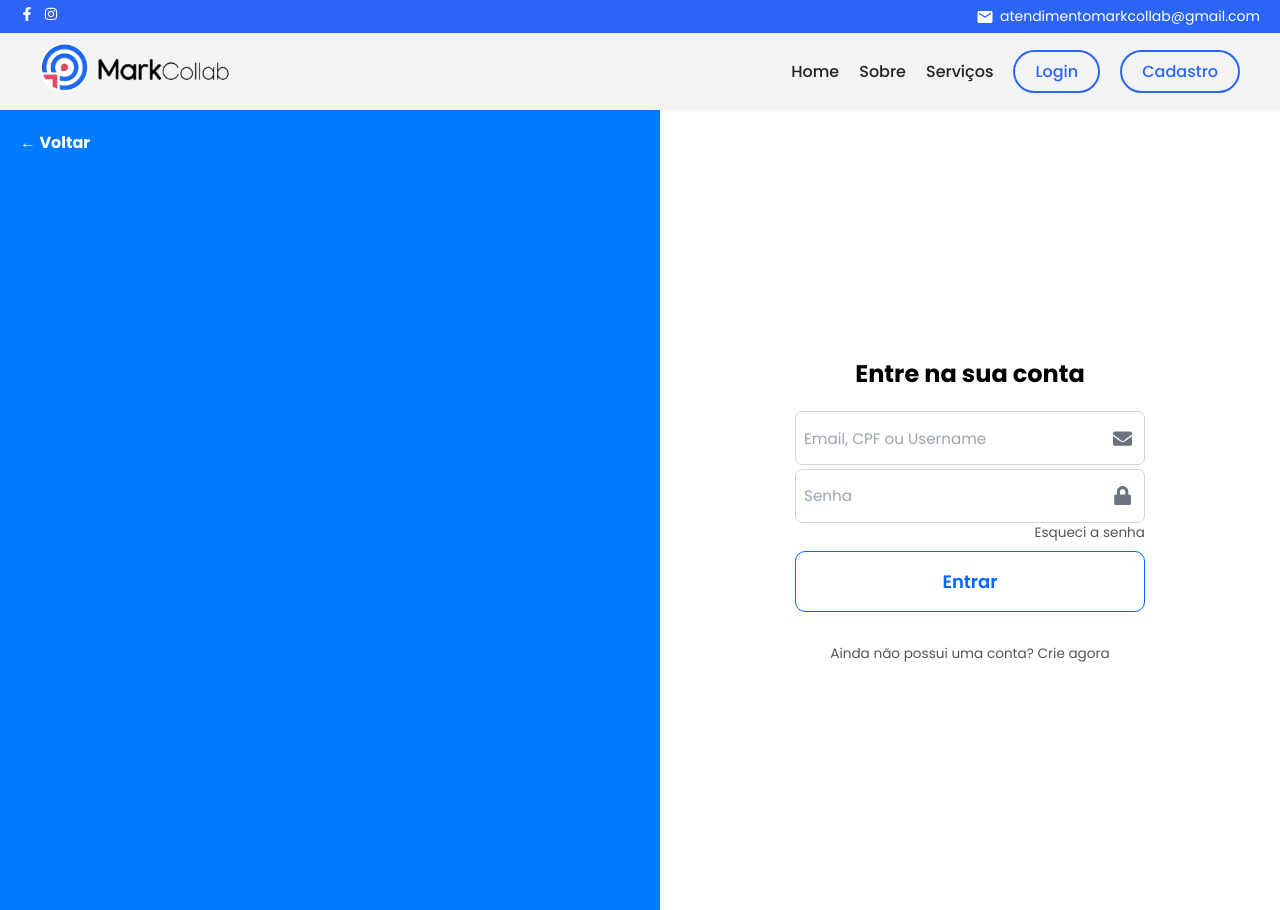
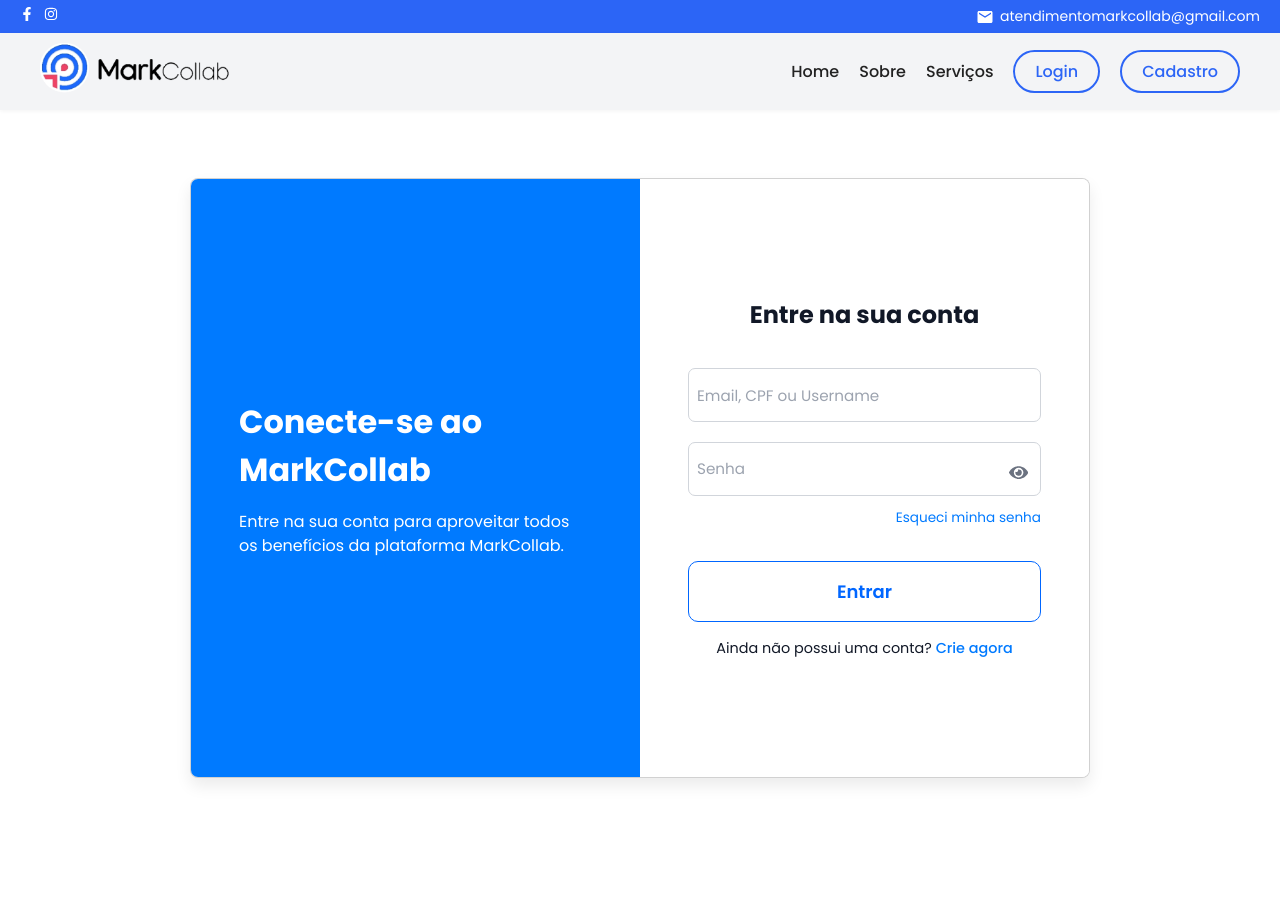
Before and after one commit to fermarino/markcollab-frontend, a React (Vite) app: page /login in a window 1280 px wide. After the commit the page ends 846 px from the top, so only its background shows below. Built offline with nearby package versions, Linux system fonts and the light colour scheme.

Commit message:
style: ajustando css da tela de login

```diff
--- a/src/components/RegisterForm/RegisterForm.jsx
+++ b/src/components/RegisterForm/RegisterForm.jsx
@@ -106,7 +106,7 @@
       )}
 
       <Input
-        label="Nome"
+        label="Nome Completo"
         name="name"
         value={formData.name}
         onChange={handleChange}
@@ -114,7 +114,7 @@
       />
 
       <Input
-        label="Username público"
+        label="Username"
         name="username"
         value={formData.username}
         onChange={handleChange}
@@ -140,7 +140,7 @@
       />
 
       <Input
-        label="Email"
+        label="E-mail"
         name="email"
         type="email"
         value={formData.email}
--- a/src/pages/FazerProposta/FazerProposta.jsx
+++ b/src/pages/FazerProposta/FazerProposta.jsx
@@ -1,6 +1,6 @@
 import { useState } from "react";
 import { useNavigate, useParams } from "react-router-dom";
-import Navbar from '../../components/navbar/Navbar';
+import Navbar from '../../components/Navbar/Navbar';
 import "./FazerProposta.css";
 
 const FazerProposta = () => {
--- a/src/pages/Login/LoginPage.jsx
+++ b/src/pages/Login/LoginPage.jsx
@@ -1,78 +1,109 @@
-import { useContext, useState } from 'react';
+import React, { useState, useContext } from 'react';
 import { useNavigate, Link } from 'react-router-dom';
 import axios from 'axios';
-import { FaEnvelope, FaLock } from 'react-icons/fa';
+import Navbar from '../../components/navbar/Navbar';
 import Input from '../../components/Input/Input';
 import Button from '../../components/Button/Button';
+import SuccessMessage from '../../components/SuccessMessage/SuccessMessage';
+import { AuthContext } from '../../context/AuthContext';
+import { FaEye, FaEyeSlash } from 'react-icons/fa';
 import styles from './LoginPage.module.css';
-import Navbar from '../../components/navbar/Navbar';
-import { AuthContext } from '../../context/AuthContext';
 
-const LoginPage = () => {
-  const [identifier, setIdentifier] = useState('');
-  const [password, setPassword] = useState('');
-  const [error, setError] = useState('');
+export default function LoginPage() {
   const navigate = useNavigate();
   const { login } = useContext(AuthContext);
 
-  const handleLogin = async (e) => {
+  const [identifier, setIdentifier] = useState('');
+  const [password,   setPassword]   = useState('');
+  const [showPwd,    setShowPwd]    = useState(false);
+  const [error,      setError]      = useState('');
+  const [loading,    setLoading]    = useState(false);
+  const [success,    setSuccess]    = useState(false);
+
+  async function handleSubmit(e) {
     e.preventDefault();
     setError('');
+    setLoading(true);
 
     try {
-      const response = await axios.post('/api/auth/login', { identifier, password });
-      const { token, role, cpf } = response.data;
-
+      const res = await axios.post('/api/auth/login', { identifier, password });
+      const { token, role, cpf } = res.data;
       login(token, role);
-
       if (cpf) localStorage.setItem('cpf', cpf);
-
       navigate('/');
     } catch (err) {
-      console.error('Erro no login:', err);
-      setError('Credenciais inválidas. Tente novamente.');
+      setError(err.response?.data?.message || 'Credenciais inválidas. Tente novamente.');
+    } finally {
+      setLoading(false);
     }
-  };
+  }
+
+  if (success) {
+    return (
+      <>
+        <Navbar />
+        <div className={styles.page}>
+          <SuccessMessage
+            title="Login realizado!"
+            text="Você está logado."
+            linkText="Ir para o início"
+            linkTo="/"
+          />
+        </div>
+      </>
+    );
+  }
 
   return (
     <>
       <Navbar />
-      <div className={styles.container}>
-        <div className={styles.left}>
-          <Link to="/" className={styles.back}>← Voltar</Link>
-        </div>
-        <div className={styles.right}>
-          <div className={styles.formWrapper}>
+      <div className={styles.page}>
+        <div className={styles.card}>
+          <div className={styles.left}>
+            <h2>Conecte-se ao MarkCollab</h2>
+            <p>Entre na sua conta para aproveitar todos os benefícios da plataforma MarkCollab.</p>
+          </div>
+          <div className={styles.right}>
             <h2>Entre na sua conta</h2>
-            <form onSubmit={handleLogin}>
+            <form onSubmit={handleSubmit} noValidate className={styles.form}>
               <Input
-                icon={FaEnvelope}
+                name="identifier"
                 type="text"
                 placeholder="Email, CPF ou Username"
                 value={identifier}
-                onChange={(e) => setIdentifier(e.target.value)}
-                required
+                onChange={e => setIdentifier(e.target.value)}
+                error={error && !password ? error : ''}
               />
+
               <Input
-                icon={FaLock}
-                type="password"
+                name="password"
+                type={showPwd ? 'text' : 'password'}
                 placeholder="Senha"
                 value={password}
-                onChange={(e) => setPassword(e.target.value)}
-                required
+                onChange={e => setPassword(e.target.value)}
+                error={error && password ? error : ''}
+                icon={showPwd ? FaEyeSlash : FaEye}
+                onIconClick={() => setShowPwd(v => !v)}
               />
-              <div className={styles.forgot}>Esqueci a senha</div>
-              {error && <div className={styles.error}>{error}</div>}
-              <Button type="submit">Entrar</Button>
+
+              <div className={styles.forgot}>
+                <Link to="/esqueci-senha">Esqueci minha senha</Link>
+              </div>
+
+              {error && <div className={styles.serverError}>{error}</div>}
+
+              <Button type="submit" disabled={loading}>
+                {loading ? 'Entrando...' : 'Entrar'}
+              </Button>
             </form>
+
             <div className={styles.signup}>
-              Ainda não possui uma conta? <Link to="/cadastro">Crie agora</Link>
+              Ainda não possui uma conta?{' '}
+              <Link to="/cadastro">Crie agora</Link>
             </div>
           </div>
         </div>
       </div>
     </>
   );
-};
-
-export default LoginPage;
+}
--- a/src/pages/Login/LoginPage.module.css
+++ b/src/pages/Login/LoginPage.module.css
@@ -1,71 +1,115 @@
-.container {
+.page {
   display: flex;
-  min-height: 100vh;
-  font-family: 'Inter', sans-serif;
+  justify-content: center;
+  align-items: center;
+  padding: 2rem;
+  min-height: calc(100vh - 64px);
 }
+
+.card {
+  display: flex;
+  width: 100%;
+  max-width: 900px;
+  min-height: 600px;
+  background: white;
+  border: 1px solid #75757554;
+  border-radius: 8px;
+  box-shadow: 0 8px 16px rgba(0, 0, 0, 0.08);
+  overflow: hidden;
+}
+
 
 .left {
   flex: 1;
   background-color: #007aff;
+  color: white;
+  padding: 3rem;
   display: flex;
-  align-items: flex-start;
-  padding: 20px;
-  color: white;
-  font-weight: bold;
+  flex-direction: column;
+  justify-content: center;
 }
 
-.back {
-  color: white;
-  text-decoration: none;
+.left h2 {
+  font-size: 2rem;
+  margin-bottom: 1rem;
+}
+
+.left p {
+  font-size: 1rem;
+  line-height: 1.5;
 }
 
 .right {
   flex: 1;
-  background-color: white;
+  background: white;
+  padding: 3rem;
   display: flex;
-  align-items: center;
+  flex-direction: column;
   justify-content: center;
 }
 
-.formWrapper {
-  width: 100%;
-  max-width: 350px;
+.right h2 {
+  text-align: center;
+  margin-bottom: 2rem;
+  font-size: 1.5rem;
+}
+
+
+.form {
   display: flex;
   flex-direction: column;
   gap: 1rem;
 }
 
-.logo {
-  width: 140px;
-  margin: 0 auto;
-  display: block;
+.forgot {
+  text-align: right;
+  margin-top: -0.5rem;
+  margin-bottom: 0.5rem;
+}
+.forgot a {
+  font-size: 0.85rem;
+  color: #007aff;
+  text-decoration: none;
+}
+.forgot a:hover {
+  text-decoration: underline;
+}
+
+/* erro geral */
+.serverError {
+  background: #fdecea;
+  color: #b71c1c;
+  padding: 0.75rem;
+  border-radius: 4px;
+  font-size: 0.9rem;
+  text-align: center;
+}
+
+.form button {
+  margin-top: 0.5rem;
 }
 
 
-h2 {
+.signup {
   text-align: center;
-  font-weight: bold;
-  color: #000000;
+  margin-top: 1rem;
+  font-size: 0.9rem;
+}
+.signup a {
+  color: #007aff;
+  font-weight: 500;
+  text-decoration: none;
+}
+.signup a:hover {
+  text-decoration: underline;
 }
 
-
-.forgot {
-  font-size: 0.85rem;
-  color: #555;
-  text-align: right;
-  margin-bottom: 0.5rem;
+@media (max-width: 768px) {
+  .card {
+    flex-direction: column;
+    min-height: auto;
+  }
+  .left {
+    display: none;
+  }
 }
-
-.error {
-  color: red;
-  font-size: 0.9rem;
-  text-align: center;
-  margin-top: -10px;
-}
-
-.signup {
-  text-align: center;
-  font-size: 0.85rem;
-  margin-top: 1rem;
-  color: #555;
-}
```
